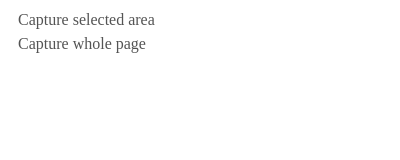
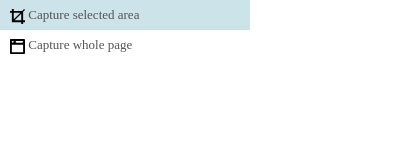
Before and after one commit to uiur/gyazo-chrome-extension, a browser extension: page popup/popup.html in a window 400 px wide. Drawn offline with nearby package versions, Linux system fonts and the light colour scheme.

Commit message:
improve icons and messages

```diff
--- a/popup/popup.css
+++ b/popup/popup.css
@@ -1,13 +1,21 @@
-body{
+html, body{
   width: 250px;
+  height: 60px;
+  padding: 0px;
+  margin: 0px;
 }
 div.button{
   color: #545454;
   padding-left: 10px;
-  padding-top: 3px;
-  padding-bottom: 3px;
   cursor: pointer;
+  line-height: 30px;
+  height: 30px;
+  font-size: 13px;
 }
 div.button:hover {
   background-color: rgba(1, 117, 152, 0.2);
 }
+.button > .icon{
+  height: 15px;
+  vertical-align: middle;
+}
--- a/popup/popup.html
+++ b/popup/popup.html
@@ -2,15 +2,17 @@
 <html>
   <head>
     <meta charset="utf-8"/>
-    <script src='/jquery-1.10.2.min.js'></script>
+    <script src='/libs/jquery-1.10.2.min.js'></script>
     <script src='popup.js'></script>
     <link href="popup.css" rel="stylesheet" type="text/css" />
   </head>
   <body>
     <div id='capture' class='button'>
+      <img src='/icons/crop.svg' class='icon'/>
       Capture selected area
     </div>
     <div id='whole' class='button'>
+      <img src='/icons/browser.svg' class='icon'/>
       Capture whole page
     </div>
   </body>
```
Also changed, not shown: main.js (+5 -5 lines), icon128.png (deleted), icon48.png (deleted), icons/browser.svg (added), icons/crop.svg (added), icons/gyazo-128.png (added), icons/gyazo-16.png (added), icons/gyazo-19.png (added), icons/gyazo-256.png (added), icons/gyazo-32.png (added), icons/gyazo-38.png (added), icons/gyazo-48.png (added), icons/gyazo-96.png (added), icons/gyazo-bg-128.png (added), 4 more files.
